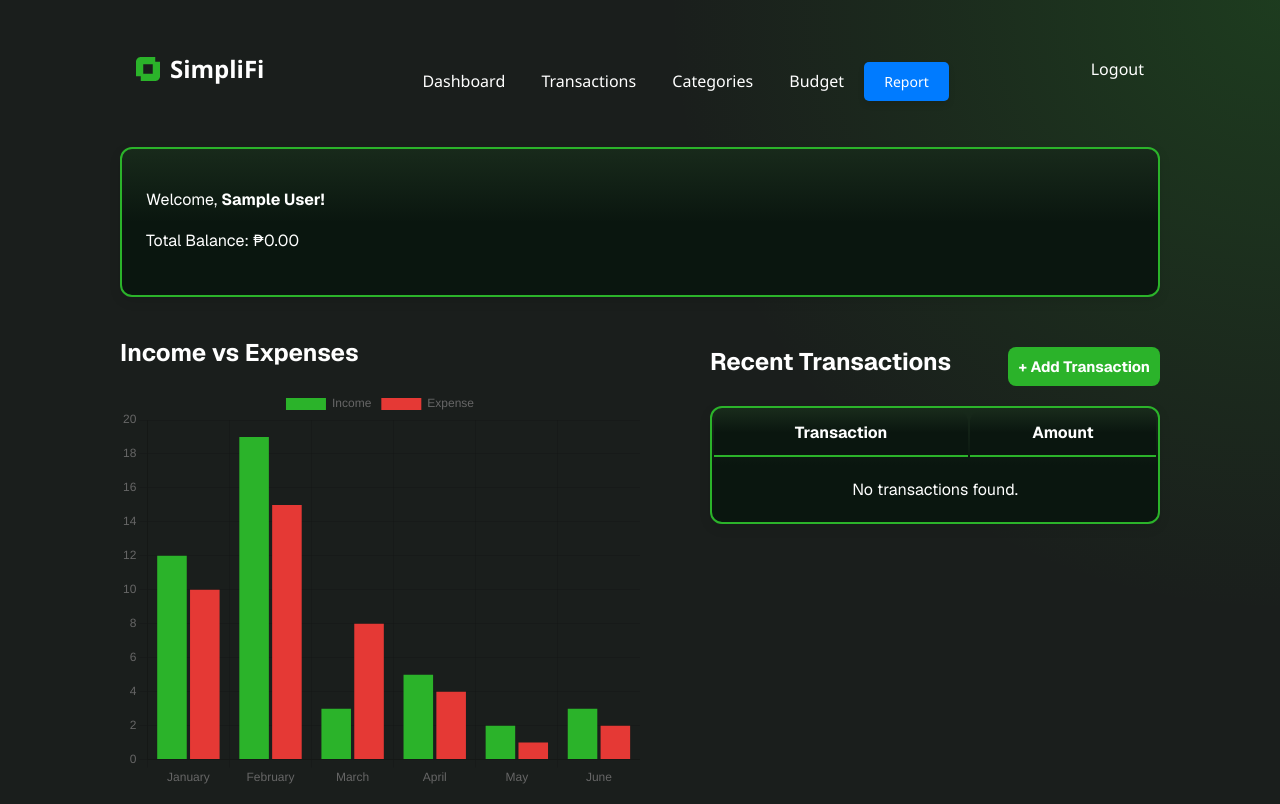
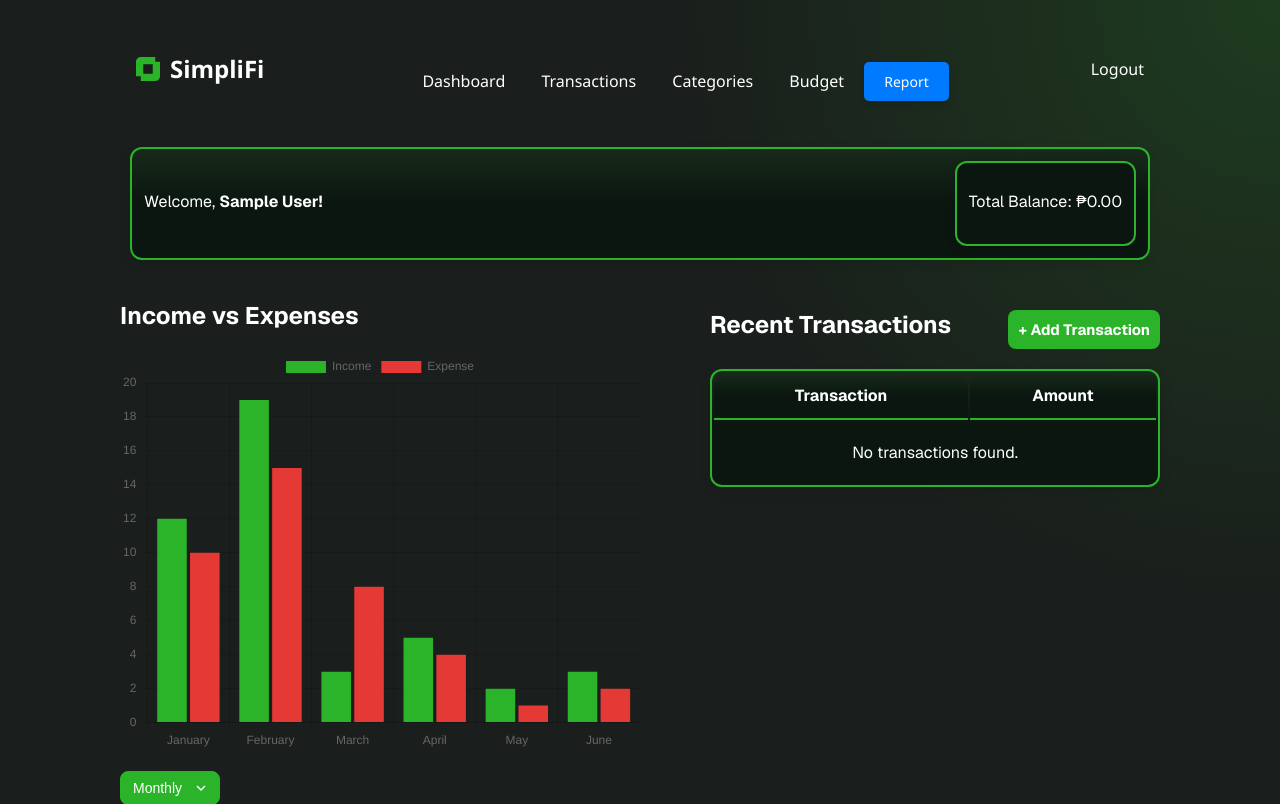
Before and after one commit to Mekuuuuu/cmsc126-long-exam-2, a Django app: page / in a window 1280 px wide. Shown: the top 804 px of the page. Run offline with Django 5.2, Linux system fonts and the light colour scheme; the visitor is signed in with stand-in values (Sample User, id 1); data that the repository does not hold is empty.

Commit message:
Modify total balance ui

```diff
--- a/budget_tracker/accounts/templates/auth1_app/home.html
+++ b/budget_tracker/accounts/templates/auth1_app/home.html
@@ -10,6 +10,7 @@
 <html lang="en">
 
 {% block content %}
+
 <head>
     <meta charset="UTF-8">
     <meta name="viewport" content="width=device-width, initial-scale=1.0">
@@ -22,11 +23,14 @@
 
 <body>
 
-    <div class="container">
-        <p>Welcome, <strong>{{ request.user.first_name }} {{ request.user.last_name }}!</strong></p>
-        <p>Total Balance: ₱{{ total_balance|floatformat:2|intcomma }}</p>
+    <div class="top-bar">
+        <div class="container topbar-content">
+            <p>Welcome, <strong>{{ request.user.first_name }} {{ request.user.last_name }}!</strong></p>
+            <div class="container-totalbalance">
+                <p>Total Balance: ₱{{ total_balance|floatformat:2|intcomma }}</p>
+            </div>
+        </div>
     </div>
-
     <!-- Charts -->
     <!--Test Charts-->
     <!-- Chart Section -->
@@ -96,7 +100,7 @@
                         maintainAspectRatio: false,
                         scales: {
                             x: { stacked: false },
-                            y: { beginAtZero: true},
+                            y: { beginAtZero: true },
                         }
                     }
                 });
@@ -352,4 +356,5 @@
     </script>
 </body>
 {% endblock %}
+
 </html>
--- a/budget_tracker/static/css/homestyle.css
+++ b/budget_tracker/static/css/homestyle.css
@@ -75,15 +75,18 @@ body {
         gap: 0.5rem;
     }
 
-    .nav-center, .nav-right {
+    .nav-center,
+    .nav-right {
         width: 100%;
         display: flex;
         flex-direction: column;
         gap: 0.5rem;
     }
 
-    .nav-center a, .nav-right a {
-        margin: 0; /* Remove horizontal margins for vertical layout */
+    .nav-center a,
+    .nav-right a {
+        margin: 0;
+        /* Remove horizontal margins for vertical layout */
     }
 }
 
@@ -149,6 +152,27 @@ body {
     width: 50%;
     margin-left: 50px;
 }
+
+
+.container.topbar-content {
+    display: flex;
+    align-items: center;
+    justify-content: space-between;
+    width: 100%;
+    gap: 16px;
+    padding: 12px;
+}
+
+
+.container-totalbalance {
+    padding: 12px;
+    border: 2px solid #2BB32A;
+    background: #0A160F;
+    border-radius: 12px;
+    box-shadow: 0 4px 12px rgba(0, 0, 0, 0.1);
+    white-space: nowrap;
+}
+
 
 /* Align the transactions-header content to the right within its section */
 .transactions-header {
@@ -226,6 +250,7 @@ body {
     display: flex;
     justify-content: flex-end;
 }
+
 /* Buttons */
 button,
 .button-link {
```
